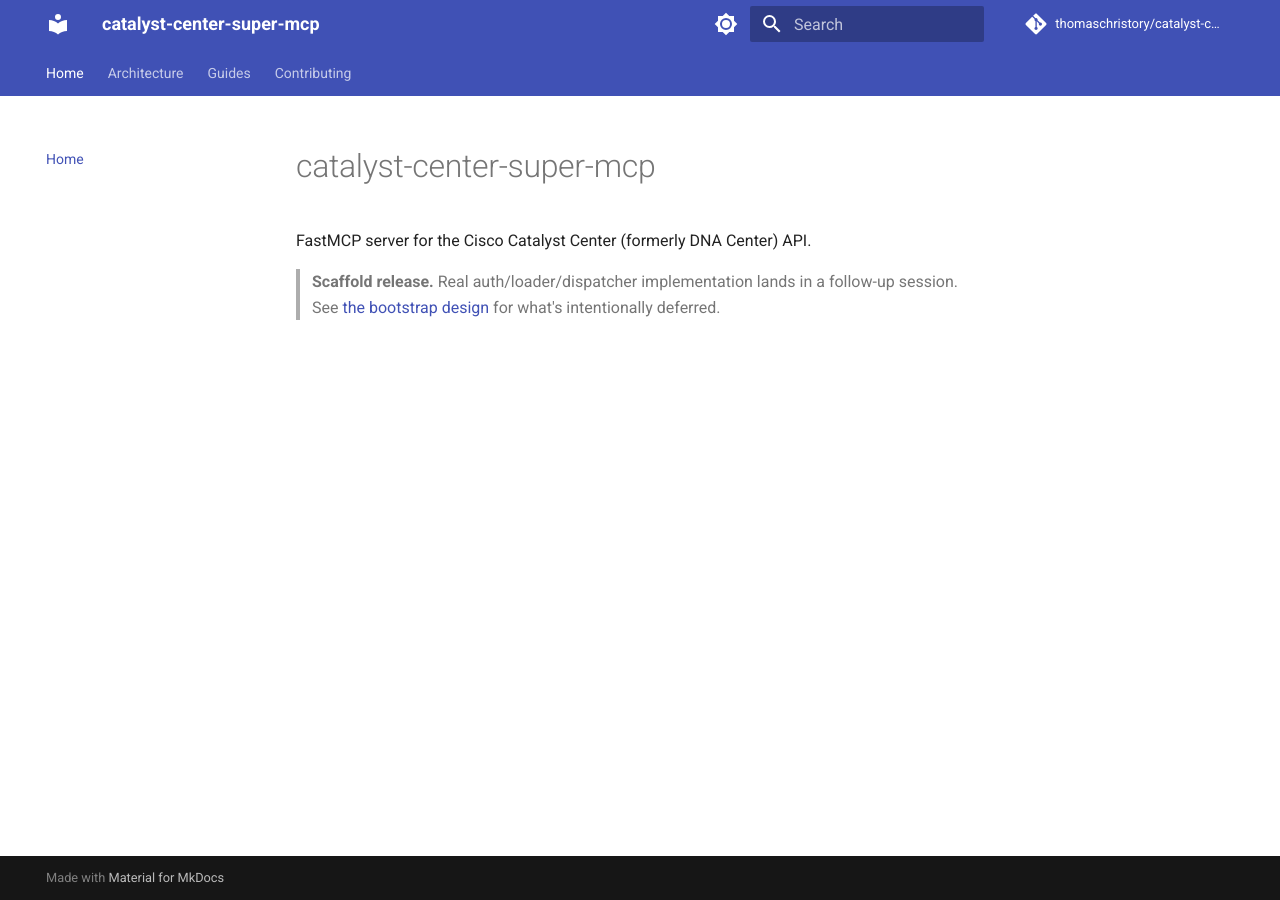
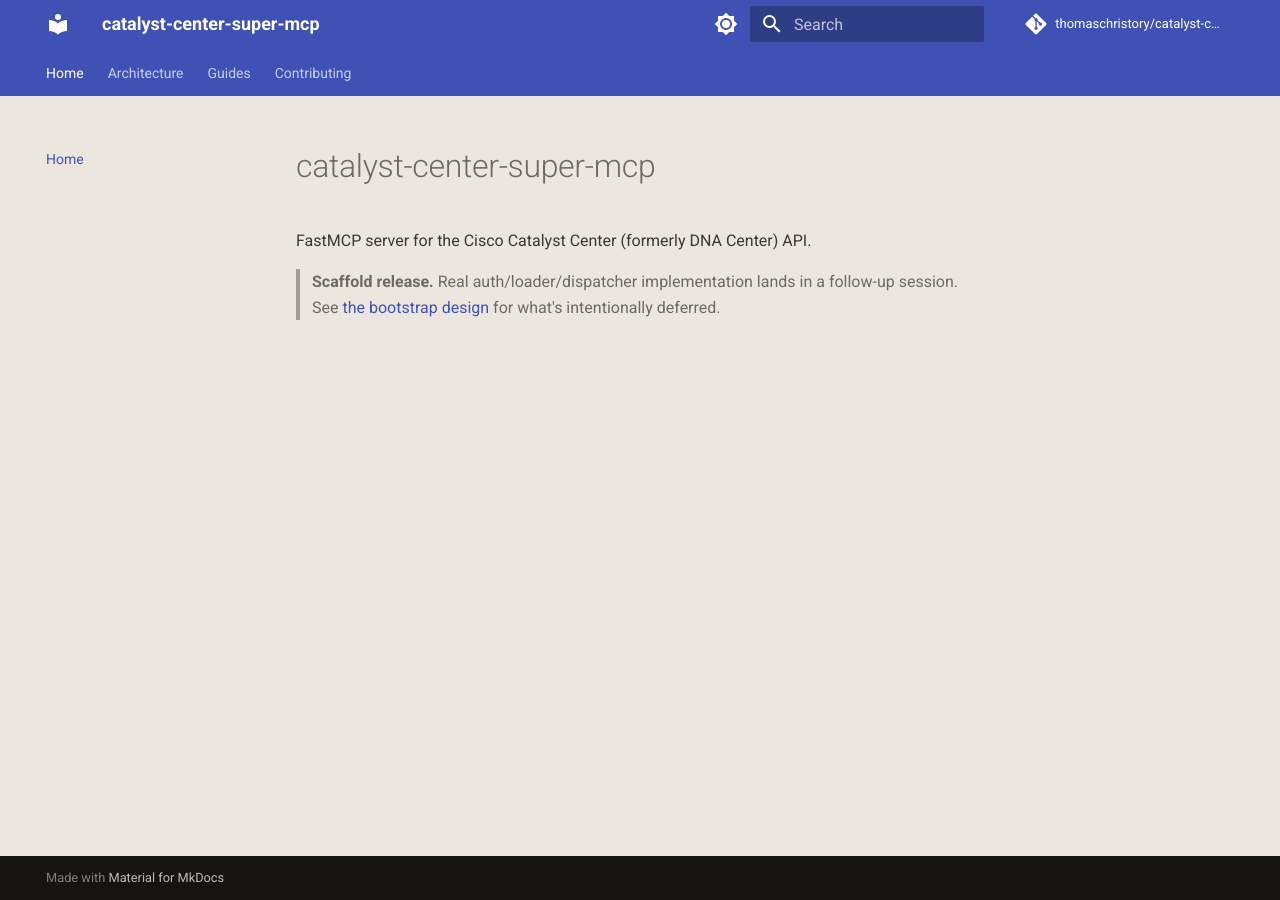
Before and after one commit to thomaschristory/catalyst-center-super-mcp, an MkDocs documentation site: the page built from docs/index.md, in a window 1280 px wide. Built offline with MkDocs 1.6.1 and Material for MkDocs 9.7.7, drawn with Linux system fonts in a browser that asks for light colours; comment, search, counter and statistics services are not loaded.

Commit message:
docs: adopt the warm paper theme from panorama-super-cli
Ports docs/stylesheets/extra.css verbatim from panorama-super-cli, which is
already on Zensical and uses it. Only background/foreground surfaces change;
the indigo primary/accent from mkdocs.yml is untouched.

This also settles the modern-theme header: Zensical paints the top bar from
--md-default-bg-color--light rather than `primary`, and the stylesheet sets
that variable to a lifted tone, so the header is no longer the stock
near-white/near-black.

Co-Authored-By: Claude Opus 4.8 (1M context) <noreply@anthropic.com>

```diff
--- /dev/null
+++ b/docs/stylesheets/extra.css
@@ -0,0 +1,22 @@
+/* Soften the default black-on-white / white-on-black extremes into a warmer,
+   lower-glare "paper" pair. Only background/foreground surfaces are touched;
+   the indigo primary/accent from mkdocs.yml is left intact. */
+
+/* Light mode — dimmed warm paper (not bright white), soft ink.
+   --md-default-bg-color--light paints the top bar in the modern theme;
+   set it to a lifted tone distinct from (lighter than) the page body. */
+[data-md-color-scheme="default"] {
+  --md-default-bg-color: #ece7de;
+  --md-default-bg-color--light: #f5f2ec;
+  --md-default-fg-color: #3b3833;
+  --md-code-bg-color: #e3ddd2;
+}
+
+/* Dark mode — lifted warm gray (not near-black), soft off-white ink.
+   Top bar lifted a notch above the page body. */
+[data-md-color-scheme="slate"] {
+  --md-default-bg-color: #2b2a27;
+  --md-default-bg-color--light: #37342f;
+  --md-default-fg-color: #e2dfd8;
+  --md-code-bg-color: #34322e;
+}
--- a/mkdocs.yml
+++ b/mkdocs.yml
@@ -31,6 +31,9 @@ theme:
     - content.code.copy
     - content.code.annotate
 
+extra_css:
+  - stylesheets/extra.css
+
 nav:
   - Home: index.md
   - Architecture:
```
Also changed, not shown: CHANGELOG.md (+10 -4 lines).
